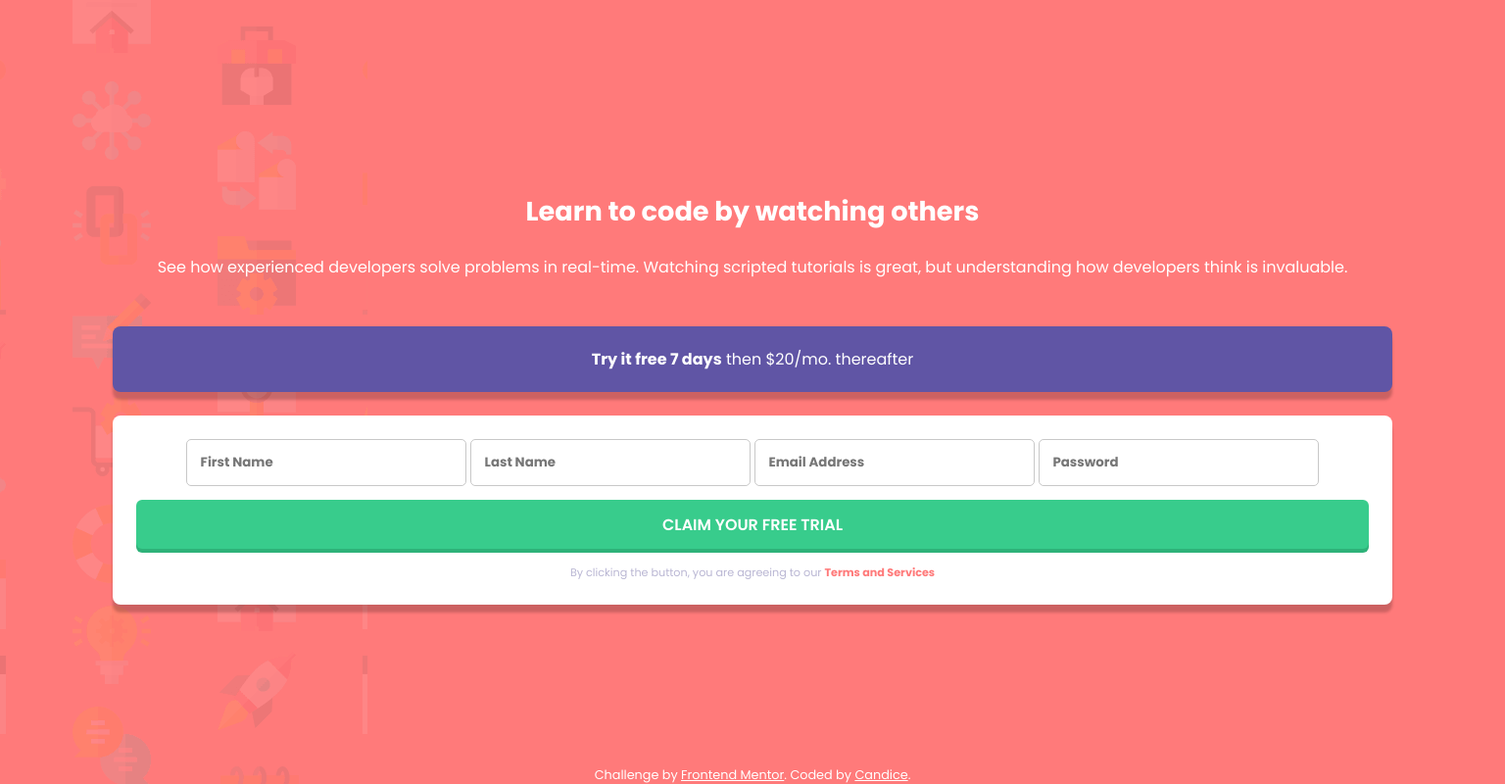
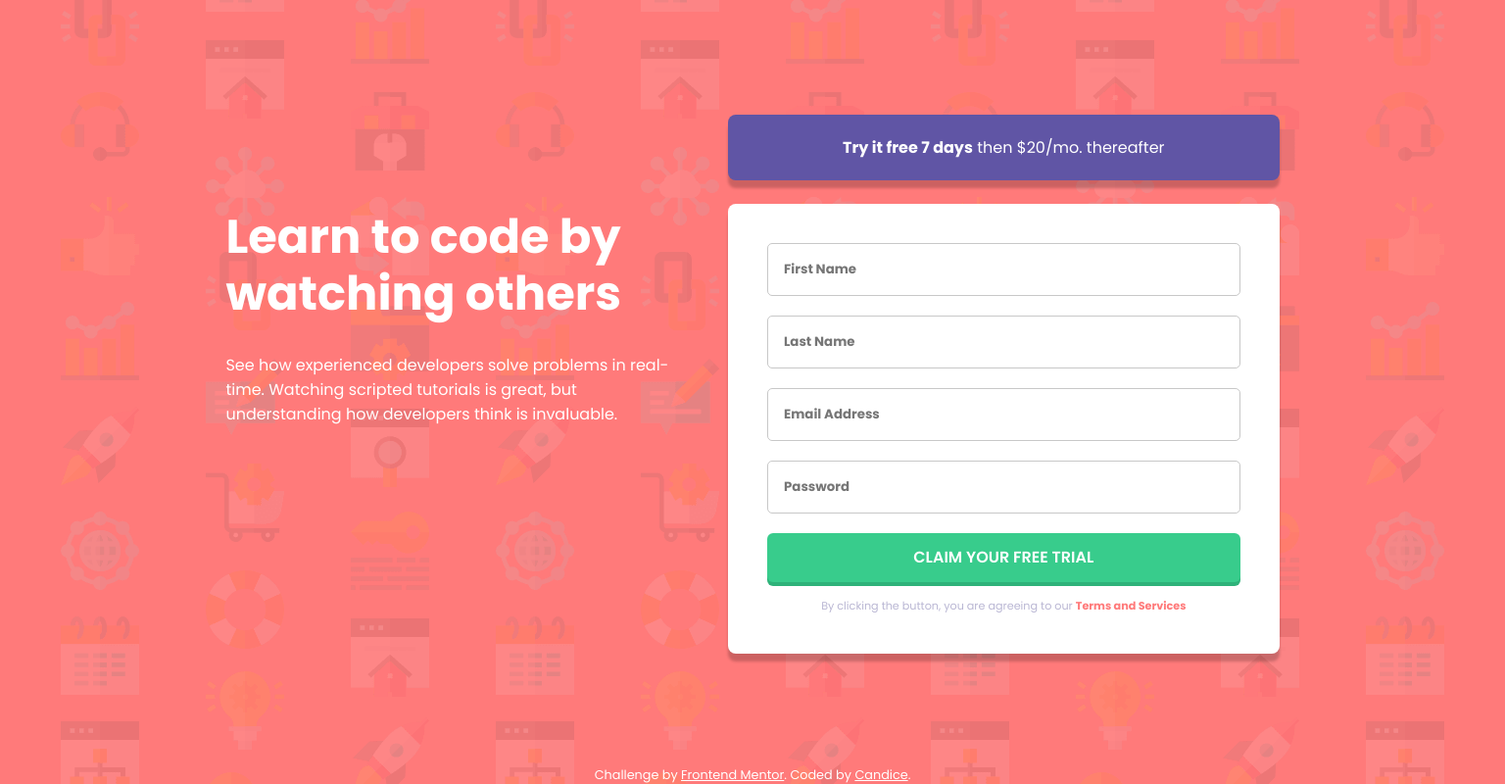
Before and after one commit to candicoded/intro-component-with-signup-form-master, a plain HTML site: page index.html in a window 1536 px wide. Shown: the whole page at 98% size. Drawn offline with Linux system fonts and the light colour scheme.

Commit message:
finished styling

```diff
--- a/index.html
+++ b/index.html
@@ -22,6 +22,7 @@
   </head>
   <body>
     <main>
+        <div class="desktop-col1">
         <h1>Learn to code by watching others</h1>
 
         <p>
@@ -29,7 +30,9 @@
           scripted tutorials is great, but understanding how developers think is
           invaluable.
         </p>
+      </div>
 
+      <div class="desktop-col2">
         <div class="signup-box">
           <strong>Try it free 7 days</strong> then $20/mo. thereafter
         </div>
@@ -47,6 +50,7 @@
             <span class="terms">Terms and Services</span>
           </p>
         </form>
+      </div>
     </main>
 
     <footer>
@@ -55,5 +59,6 @@
         >Frontend Mentor</a
       >. Coded by <a href="#">Candice</a>.
     </footer>
+    <script src="script.js"></script>
   </body>
 </html>
--- a/style.css
+++ b/style.css
@@ -15,7 +15,7 @@
 }
 
 body {
-  background: url(./images/bg-intro-mobile.png) no-repeat;
+  background: url(./images/bg-intro-mobile.png);
   background-color: var(--Red400);
   display: flex;
   justify-content: center;
@@ -74,6 +74,7 @@ button {
   text-transform: uppercase;
   font-weight: 600;
   font-size: 1rem;
+  cursor: pointer;
 }
 
 .agreement {
@@ -92,3 +93,36 @@ footer {
   text-align: center;
   font-size: 0.8rem;
 }
+
+@media screen and (min-width: 1440px) {
+
+  body {
+    background: url(./images/bg-intro-desktop.png) no-repeat center;
+    background-color: var(--Red400);
+  }
+
+  main {
+    display: flex;
+    gap: 3rem;
+    width: 70%;
+  }
+
+  .desktop-col1 {
+    text-align: left;
+  }
+
+  h1 {
+    font-size: 3rem;
+    margin-bottom: 2rem;
+  }
+
+  form {
+    padding: 2.5rem;
+  }
+
+  input {
+    width: 100%;
+    padding: 1.2em;
+    margin-bottom: 1.5em;
+  }
+}
```
Also changed, not shown: script.js (added). Lines whose indentation alone changed are shown as unchanged.
